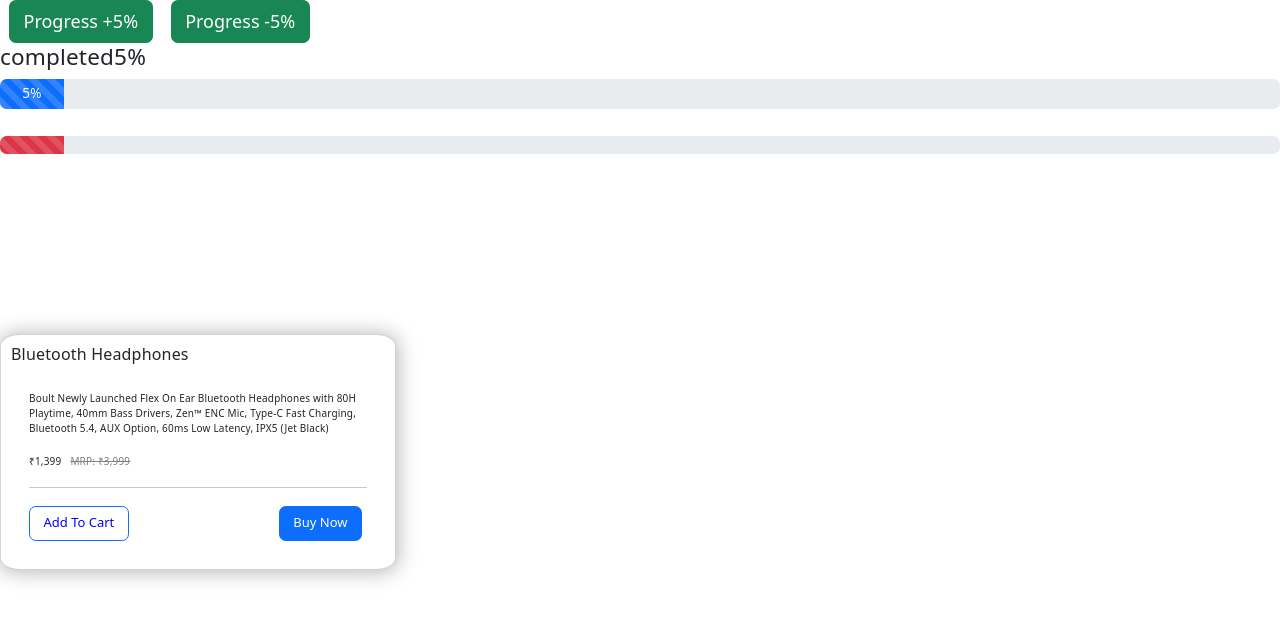
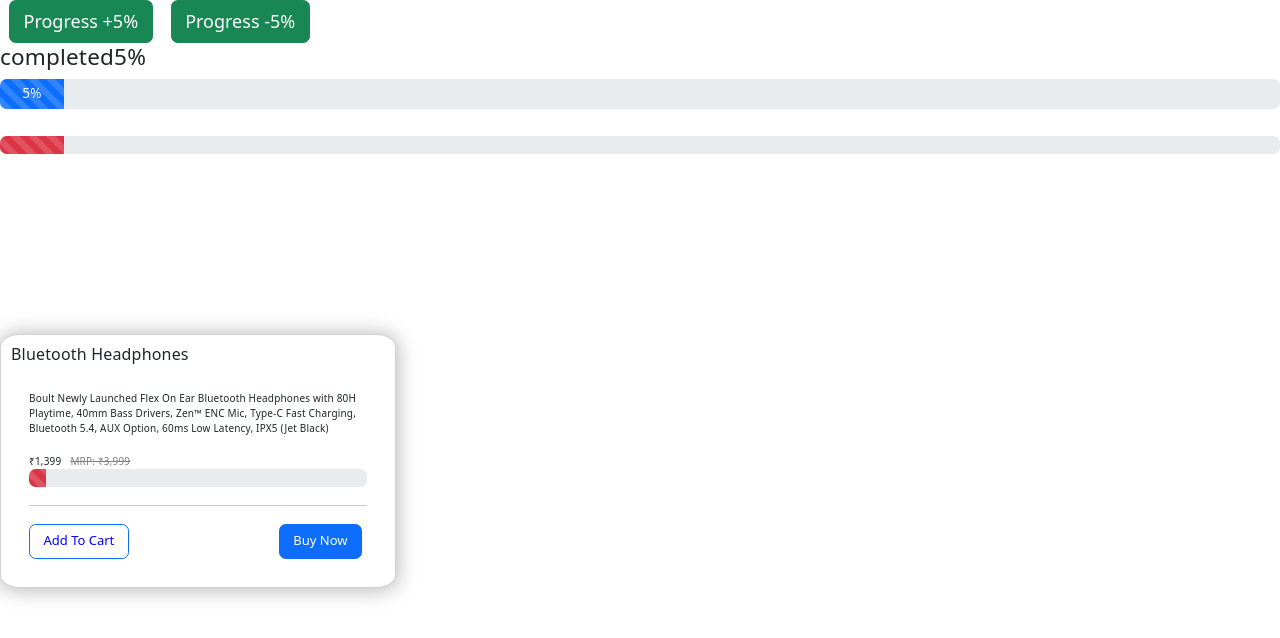
Before and after one commit to DevCodeYuvraj/React-Practice, a React app in the folder myapp/: page / in a window 1280 px wide. Shown: the top 638 px of the page. Built offline with nearby package versions, Linux system fonts and the light colour scheme; the HTML template or start-up script is replaced by a standard one.

Commit message:
A30410:27 PM142 C14227i10:27 PM

```diff
--- a/myapp/src/components/testing.jsx
+++ b/myapp/src/components/testing.jsx
@@ -31,10 +31,11 @@ const increment5 = () =>{
                             Boult Newly Launched Flex On Ear Bluetooth Headphones with 80H Playtime, 40mm Bass Drivers, Zen™ ENC Mic, Type-C Fast Charging, Bluetooth 5.4, AUX Option, 60ms Low Latency, IPX5 (Jet Black)
                         </Card.Text>
                         <Stack className="price" direction='horizontal' gap={2}>₹1,399 <div className="previousprice" ><s>MRP: ₹3,999</s></div></Stack>
+                        <ProgressBar animated variant="danger"  now={AddProgress} />
                         <hr />
                         <div className='buttonbackground'>
                             <Stack direction="horizontal" >
-                                <ProgressBar animated variant="danger"  now={AddProgress} />
+
                                 <Button className="cartbutton" >Add To Cart</Button>
                                 <Button className="buybutton" variant="primary">Buy Now</Button>
                             </Stack>
```
